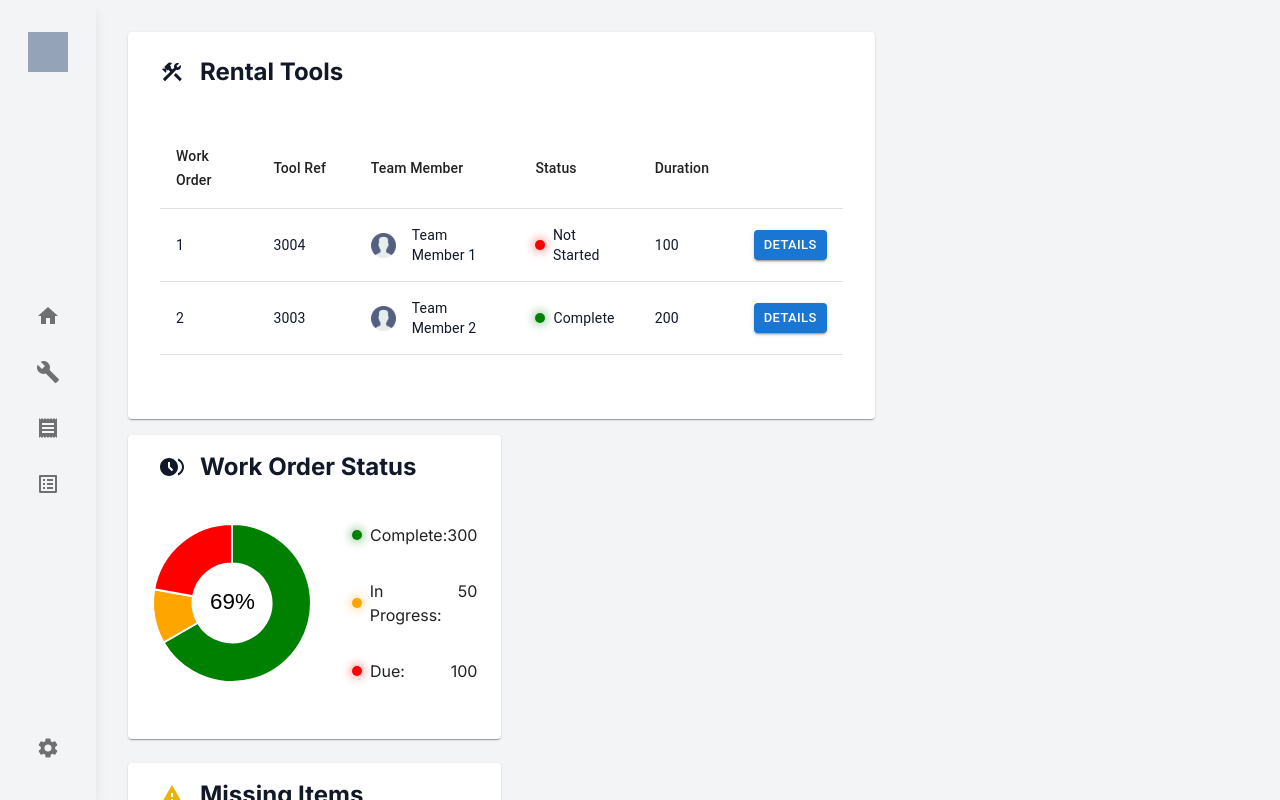
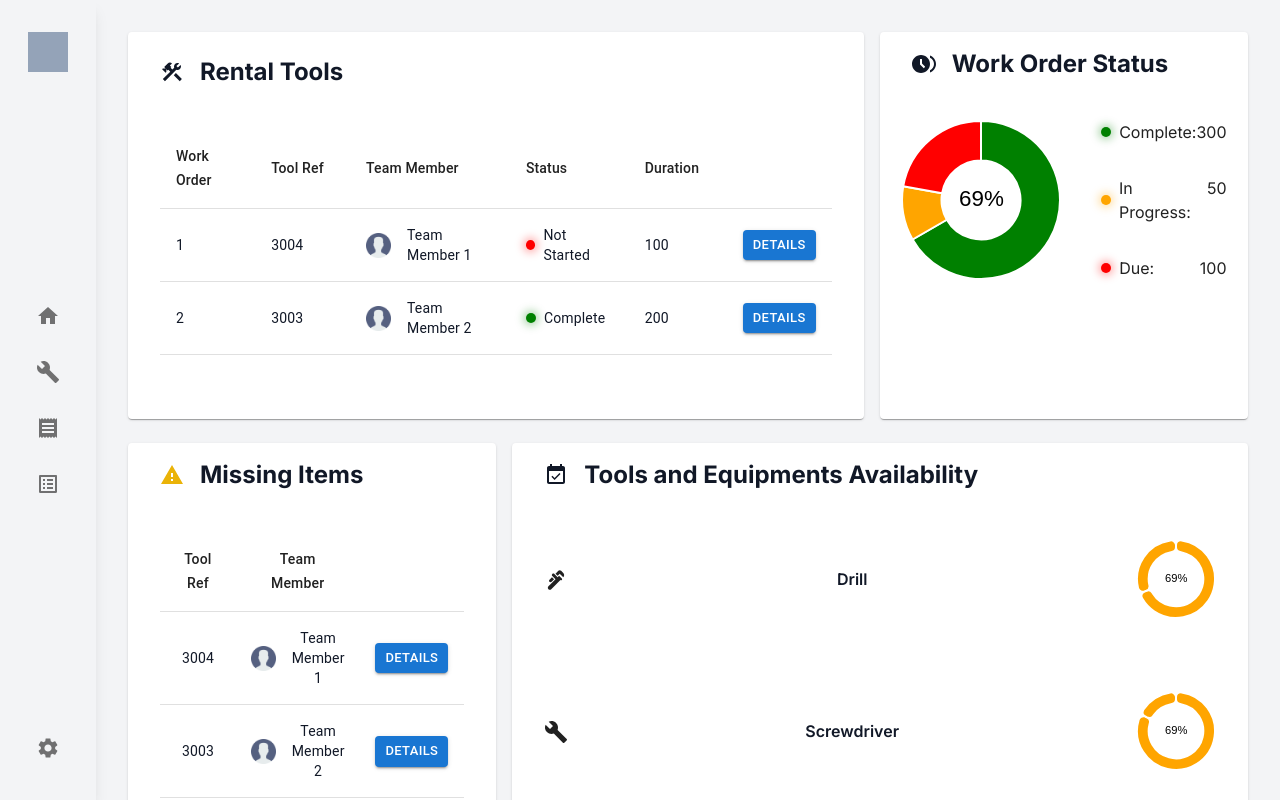
Before and after one commit to deluxesande/dakri-cartons-dashboard, a Next.js app: page / in a window 1280 px wide. Built offline with nearby package versions, Linux system fonts and the light colour scheme.

Commit message:
(Fix): flex layout wrap on pc

```diff
--- a/app/page.tsx
+++ b/app/page.tsx
@@ -19,7 +19,7 @@
     return (
         <>
             <div className="space-y-6">
-                <div className="flex flex-wrap gap-4 w-[100%]">
+                <div className="flex flex-wrap lg:flex-nowrap gap-4 w-[100%]">
                     <Card className="w-full lg:w-2/3 min-h-48 shadow rounded-md p-6 px-8">
                         <Text
                             variant="h1"
@@ -42,7 +42,7 @@
                     </Card>
                 </div>
 
-                <div className="flex flex-wrap gap-4 ">
+                <div className="flex flex-wrap lg:flex-nowrap gap-4 ">
                     <Card className="w-full lg:w-1/3 min-h-48 shadow rounded-md p-4 px-8">
                         <Text
                             variant="h1"
@@ -65,7 +65,7 @@
                     </Card>
                 </div>
 
-                <div className="flex flex-wrap gap-4 ">
+                <div className="flex flex-wrap lg:flex-nowrap gap-4 ">
                     <Card className="w-full lg:w-2/3 min-h-48 shadow rounded-md p-4 px-8">
                         <Text
                             variant="h1"
```
